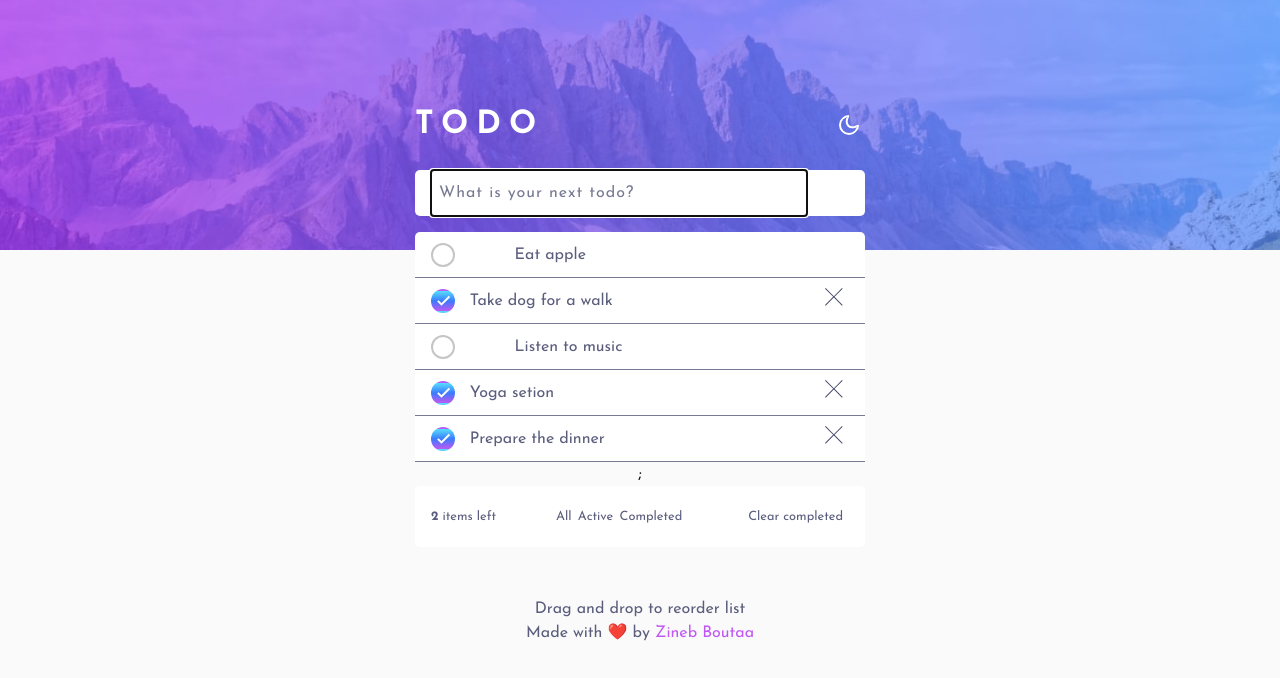
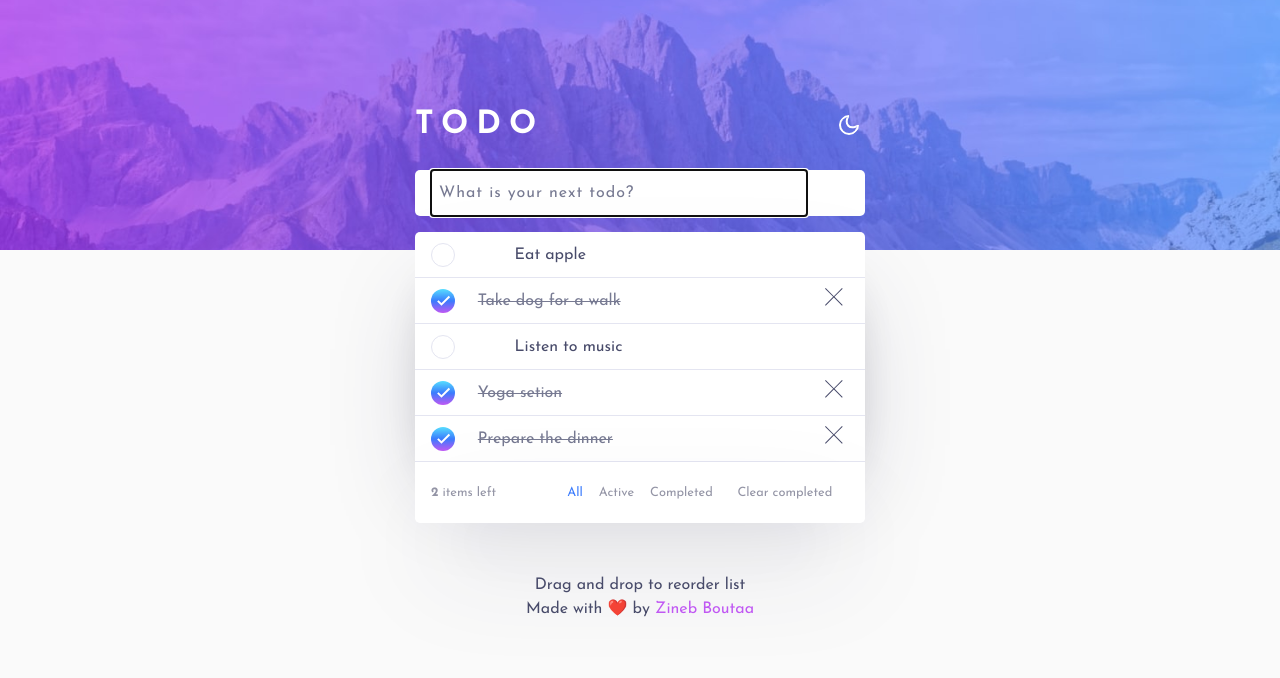
Before and after one commit to oncecreation/Drag-drop-todo, a Next.js app: page / in a window 1280 px wide. Shown: the top 678 px of the page. Built offline with nearby package versions, Linux system fonts and the light colour scheme.

Commit message:
Fix styling :art:.

```diff
--- a/src/components/Checkbox/checkbox.css.js
+++ b/src/components/Checkbox/checkbox.css.js
@@ -11,7 +11,7 @@ export const checkbox = css`
   }
   & input:hover:not(:checked) + label {
     &:before {
-      border: 2px solid transparent; /*2*/
+      border: 1.5px solid transparent; /*2*/
       background: linear-gradient(
           45deg,
           hsl(192, 100%, 67%),
@@ -28,7 +28,7 @@ export const checkbox = css`
 
   & input:checked + label {
     &:before {
-      border-color: transparent;
+      border: none;
       background: linear-gradient(
         to bottom,
         hsl(192, 100%, 67%),
@@ -54,7 +54,9 @@ export const checkbox_label = css`
     height: 24px;
     border-radius: 100px;
     display: inline-block;
-    border: 2px solid #c5c5c5;
+    // border: 1.5px solid #34364b;
+    // border: 1.5px solid hsl(236, 32%, 92%);
+    border: 1.5px solid var(--lining);
     transition: all 0.35s ease-out;
   }
   svg {
--- a/src/components/Footer/footer.css.js
+++ b/src/components/Footer/footer.css.js
@@ -3,16 +3,49 @@ import { jsx } from '@emotion/react';
 import { css } from '@emotion/react';
 
 export const footer = css`
-  display: flex;
+  display: grid;
+  grid-template-columns: repeat(3, 1fr);
   align-items: center;
   justify-content: space-between;
   width: 90%;
   max-width: 450px;
   background: var(--todo-bg);
-  border-radius: 5px;
+  border-radius: 0 0 5px 5px;
   padding: 0.5rem 1rem;
-  color: var(--text);
+  color: var(--footer-text);
   font-size: 0.8rem;
+  box-shadow: rgba(255, 255, 255, 0.1) 0px 1px 1px 0px inset,
+    rgba(50, 50, 93, 0.25) 0px 50px 100px -20px,
+    rgba(0, 0, 0, 0.3) 0px 30px 60px -30px;
+  @media (max-width: 480px) {
+    grid-template-columns: repeat(2, 1fr);
+    grid-template-rows: repeat(2, auto);
+    background: transparent;
+    box-shadow: none;
+    padding: 0;
+    & > ul {
+      grid-column: 1/-1;
+      grid-row: 2/3;
+      margin-top: 1.5rem;
+      background: var(--todo-bg);
+      width: 100%;
+      padding: 0.6rem;
+      border-radius: 5px;
+    }
+    & > button {
+      text-align: right;
+      grid-column: 2/-1;
+      grid-row: 1/2;
+      background: var(--todo-bg);
+      padding: 0.6rem;
+      border-radius: 0 0 5px 0;
+    }
+    & > span {
+      padding: 0.6rem;
+      border-radius: 0 0 0 5px;
+      background: var(--todo-bg);
+    }
+  }
 `;
 
 export const filters = css`
@@ -21,7 +54,13 @@ export const filters = css`
   justify-content: space-between;
   cursor: pointer;
   & > li {
-    margin: 0 0.2rem;
+    margin: 0 0.5rem;
+    user-select: none;
+    & > a {
+      &:hover {
+        color: var(--footer-hover);
+      }
+    }
   }
 `;
 
@@ -29,5 +68,8 @@ export const clearCompleted = css`
   cursor: pointer;
   background: transparent;
   border: none;
-  color: var(--text);
+  color: var(--footer-text);
+  &:hover {
+    color: var(--footer-hover);
+  }
 `;
--- a/src/components/Footer/todoFooter.js
+++ b/src/components/Footer/todoFooter.js
@@ -9,7 +9,7 @@ const FILTER_TITLES = ['All', 'Active', 'Completed'];
 
 export default function TodoFooter() {
   const { state, dispatch } = useContext(TodoContext);
-  const { todos } = state;
+  const { todos, visibilityFilter } = state;
   const todosCount = todos.length;
   const completedCount = todos.reduce(
     (count, todo) => (todo.completed ? count + 1 : count),
@@ -26,6 +26,13 @@ export default function TodoFooter() {
         {FILTER_TITLES.map((filter) => (
           <li key={filter}>
             <a
+              css={
+                filter === visibilityFilter
+                  ? css`
+                      color: var(--Check-BG-middle);
+                    `
+                  : ''
+              }
               onClick={() =>
                 dispatch({
                   type: 'SET_VISIBILITY',
@@ -40,7 +47,7 @@ export default function TodoFooter() {
           </li>
         ))}
       </ul>
-      {!!completedCount && (
+      {/* {!!completedCount && ( */}
       <button
         css={clearCompleted}
         onClick={() =>
@@ -51,7 +58,6 @@ export default function TodoFooter() {
       >
         Clear completed
       </button>
-      )}
     </div>
   );
 }
--- a/src/components/MainSection/mainSection.js
+++ b/src/components/MainSection/mainSection.js
@@ -8,12 +8,11 @@ import { todoContainer } from './mainSection.css';
 import TodoFooter from '../Footer/todoFooter';
 
 export default function MainSec() {
-
   return (
     <div css={todoContainer}>
       <TodoContextProvider>
         <TodoForm />
-        <TodoList />;
+        <TodoList />
         <TodoFooter />
       </TodoContextProvider>
     </div>
--- a/src/components/Todo_element/todoElement.css.js
+++ b/src/components/Todo_element/todoElement.css.js
@@ -11,7 +11,7 @@ export const todoElement = css`
   height: 46px;
   padding: 1rem;
   background: var(--todo-bg);
-  border-bottom: 1px solid var(--Dark-Grayish-Blue);
+  border-bottom: 1px solid var(--lining);
   cursor: grab;
   user-select: none;
 `;
@@ -20,6 +20,7 @@ export const todoText = css`
   text-align: left;
   width: 80%;
   color: var(--text);
+  margin-left: 1rem;
 `;
 
 export const closeBtn = css`
--- a/src/components/Todo_element/todoElement.js
+++ b/src/components/Todo_element/todoElement.js
@@ -26,12 +26,22 @@ export default function TodoElement({ todo, index }) {
         text,
       },
     });
+
+  // Set different style when completed === true
+  const complete = css`
+    text-decoration: 1px line-through;
+    color: var(--Dark-Grayish-Blue);
+    & > p {
+      color: var(--Dark-Grayish-Blue);
+    }
+  `;
+
   return (
     <Draggable draggableId={id} index={index}>
       {(provided) => {
         return (
           <li
-            css={todoElement}
+            css={[todoElement, completed ? complete : '']}
             {...provided.draggableProps}
             {...provided.dragHandleProps}
             ref={provided.innerRef}
--- a/src/components/Todo_form/todoForm.css.js
+++ b/src/components/Todo_form/todoForm.css.js
@@ -26,6 +26,6 @@ export const todoInput = css`
   font-weight: 400;
   letter-spacing: 1px;
   &::placeholder {
-    color: var(--placeholder);
+    color: var(--Dark-Grayish-Blue);
   }
 `;
--- a/src/components/Todo_list/todoList.css.js
+++ b/src/components/Todo_list/todoList.css.js
@@ -8,4 +8,7 @@ export const todoListWrapper = css`
   border-radius: 5px 5px 0 0;
   overflow: hidden;
   margin-bottom: 0;
+  box-shadow: rgba(255, 255, 255, 0.1) 0px 1px 1px 0px inset,
+    rgba(50, 50, 93, 0.25) 0px 50px 100px -20px,
+    rgba(0, 0, 0, 0.3) 0px 30px 60px -30px;
 `;
--- a/src/components/Todo_list/todoList.js
+++ b/src/components/Todo_list/todoList.js
@@ -21,27 +21,28 @@ export const getFilteredTodos = (todos, visibilityFilter) => {
 };
 
 export default function TodoList() {
-  const { state } = useContext(TodoContext);
+  const { state, dispatch } = useContext(TodoContext);
   const { todos, visibilityFilter } = state;
   const [isBrowser, setIsBrowser] = useState(false);
   // To make the dragging  works  since I am using  SSR
   useEffect(() => {
     setIsBrowser(process.browser);
   }, []);
-  //Updating the original todo array when dragging & dropping items around
-  useEffect(() => {
-    updatetodoPlacement(todos);
-  }, [todos]);
-  const [todoPlacement, updatetodoPlacement] = useState(todos);
+
   const handleOndragEnd = (result) => {
     // Avoiding the error when moving the items out of their droppable area.
     if (!result.destination) return;
-    const items = Array.from(todoPlacement);
+    const items = Array.from(todos);
     //Retrieving the item from its previous position
     const [reorderedItem] = items.splice(result.source.index, 1);
     //Drop the item at its new postition
     items.splice(result.destination.index, 0, reorderedItem);
-    updatetodoPlacement(items);
+    dispatch({
+      type: 'SET_TODOS',
+      payload: {
+        todos: items,
+      },
+    });
   };
   return (
     <>
@@ -56,7 +57,7 @@ export default function TodoList() {
                   ref={provided.innerRef}
                   {...provided.droppableProps}
                 >
-                  {getFilteredTodos(todoPlacement, visibilityFilter).map(
+                  {getFilteredTodos(todos, visibilityFilter).map(
                     (todo, index) => (
                       <TodoElement todo={todo} key={todo.id} index={index} />
                     )
--- a/src/styles/global.scss
+++ b/src/styles/global.scss
@@ -6,17 +6,23 @@
   --Check-BG-start: hsl(192, 100%, 67%);
   --Check-BG-middle: hsl(220, 98%, 61%);
   --Check-BG-end: hsl(280, 87%, 65%);
+
+  --Very-Light-Gray: hsl(0, 0%, 98%);
+  --Very-Dark-Blue: hsl(235, 21%, 11%);
+
+  --Light-Grayish-Blue: hsl(235, 9%, 61%);
+  --Dark-Grayish-Blue: hsl(234, 11%, 52%);
+
+  --white: hsl(0, 0%, 100%);
+  --Very-Dark-Desaturated-Blue: hsl(235, 24%, 19%);
+
+  --Light-Blue: hsl(234, 39%, 85%);
+  --Very-Dark-Grayish-Blue: hsl(235, 16%, 42%);
+
   --Light-Gray: hsl(236, 32%, 92%);
   --Dark-Light-Gray: hsl(235, 14%, 26%);
-  --Very-Light-Gray: hsl(0, 0%, 98%);
-  --white: hsl(0, 0%, 100%);
+
   --Very-Dark-Grayish-Blue: hsl(235, 19%, 35%);
-  --Dark-Grayish-Blue: hsl(235, 9%, 61%);
-  --Very-Dark-Blue: hsl(235, 21%, 11%);
-  --Very-Dark-Desaturated-Blue: hsl(235, 24%, 19%);
-  --Light-Grayish-Blue: hsl(234, 39%, 85%);
-  --Dark-Grayish-Blue: hsl(234, 11%, 52%);
-  --Very-Dark-Grayish-Blue: hsl(235, 16%, 42%);
   //background image
   --bg-desktop-dark: url('../../public/bg-desktop-dark.jpg') no-repeat left
     center/cover;
@@ -36,30 +42,25 @@ body {
 
 body[data-theme='light'] {
   --background: var(--Very-Light-Gray);
-  --footer-text: var(--Dark-Grayish-Blue);
   --todo-bg: var(--white);
+  --footer-text: var(--Light-Grayish-Blue);
+  --footer-hover: var(--Dark-Light-Gray);
   --text: var(--Very-Dark-Grayish-Blue);
+  --lining: var(--Light-Gray);
   --background-image: var(--bg-desktop-light);
-  --placeholder: var(--Dark-Grayish-Blue);
-  --button-text: var(--Dark-Grayish-Blue);
-  --button-hover: var(--Very-Dark-Grayish-Blue);
-  --box-shadow: var(--Dark-Grayish-Blue);
-  --lining: var(--Light-Gray);
   @include breakpoint-down(small) {
     --background-image: var(--bg-mobile-light);
   }
 }
 body[data-theme='dark'] {
   --background: var(--Very-Dark-Blue);
+  --todo-bg: var(--Very-Dark-Desaturated-Blue);
   --footer-text: var(--Dark-Grayish-Blue);
-  --todo-bg: var(--Very-Dark-Desaturated-Blue);
-  --text: var(--Light-Grayish-Blue);
+  --footer-hover: var(--Light-Blue);
+  --text: var(--Light-Blue);
+  --lining: var(--Very-Dark-Grayish-Blue);
   --background-image: var(--bg-desktop-dark);
-  --placeholder: var(--Dark-Grayish-Blue);
-  --button-text: var(--Very-Dark-Grayish-Blue);
-  --button-hover: var(--Light-Grayish-Blue);
-  --box-shadow: var(--Very-Dark-Blue);
-  --lining: var(--Dark-Light-Gray);
+
   @include breakpoint-down(small) {
     --background-image: var(--bg-mobile-dark);
   }
--- a/src/utils/todoReducer.js
+++ b/src/utils/todoReducer.js
@@ -1,7 +1,7 @@
 export const reducer = (state, action) => {
-  //passing our new todo is here, if it is provided or passing undefined object
+  //Passing our new todo if it is provided or passing undefined object
   const { id, text } = action.payload || { id: undefined, text: undefined };
-  // this is our state that we are passing througn the whole app{todo,visibilityFilter}
+  // This is our state that we are passing througn the whole app{todo,visibilityFilter}
   const { todos, visibilityFilter } = state;
   switch (action.type) {
     case 'ADD_TODO':
@@ -57,7 +57,6 @@ export const reducer = (state, action) => {
         todos: [...action.payload.todos],
         visibilityFilter,
       };
-
     default:
       return state;
   }
```
Also changed, not shown: 1 other file (tests, documents, lock files or other folders). Lines whose indentation alone changed are shown as unchanged.
